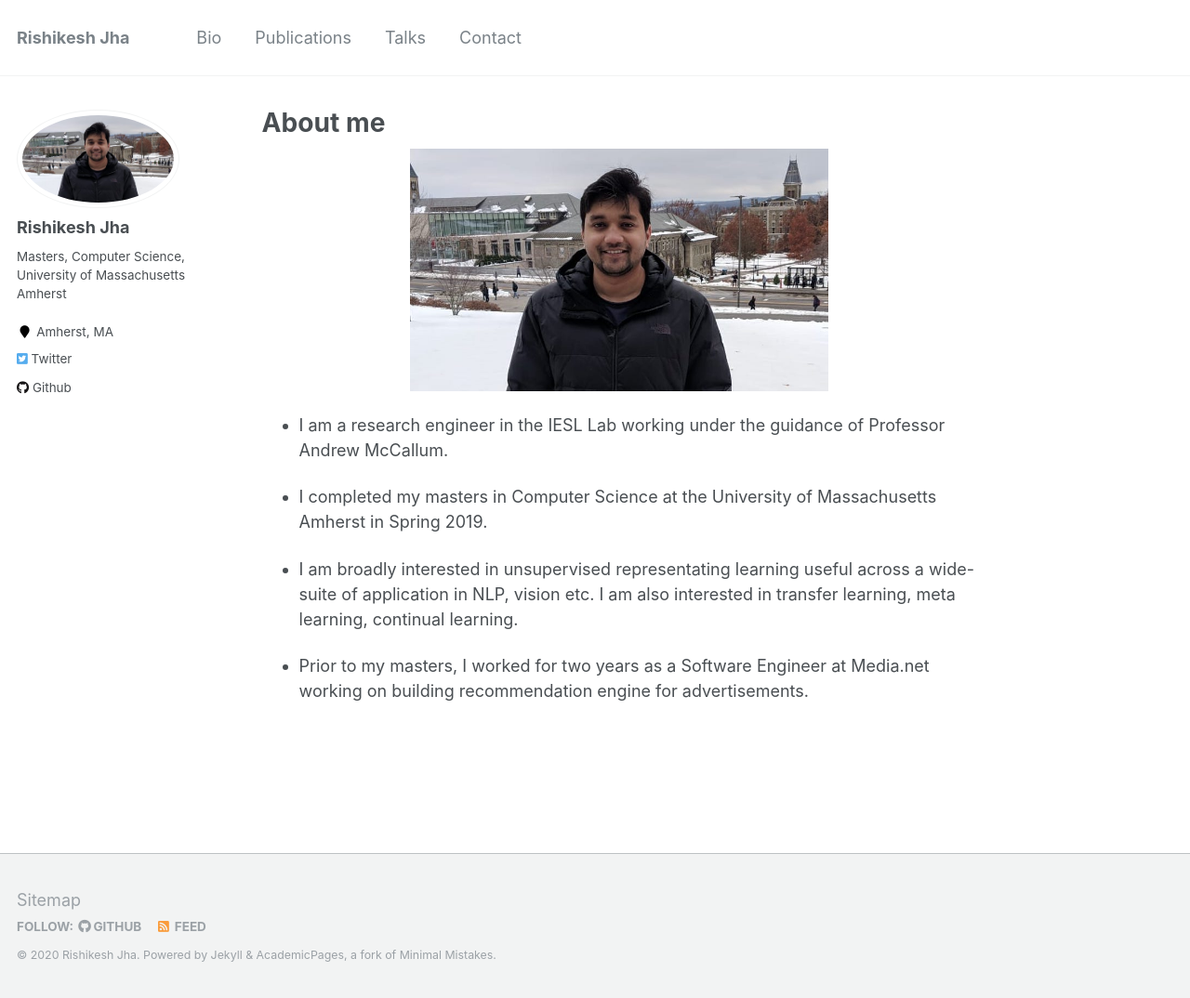
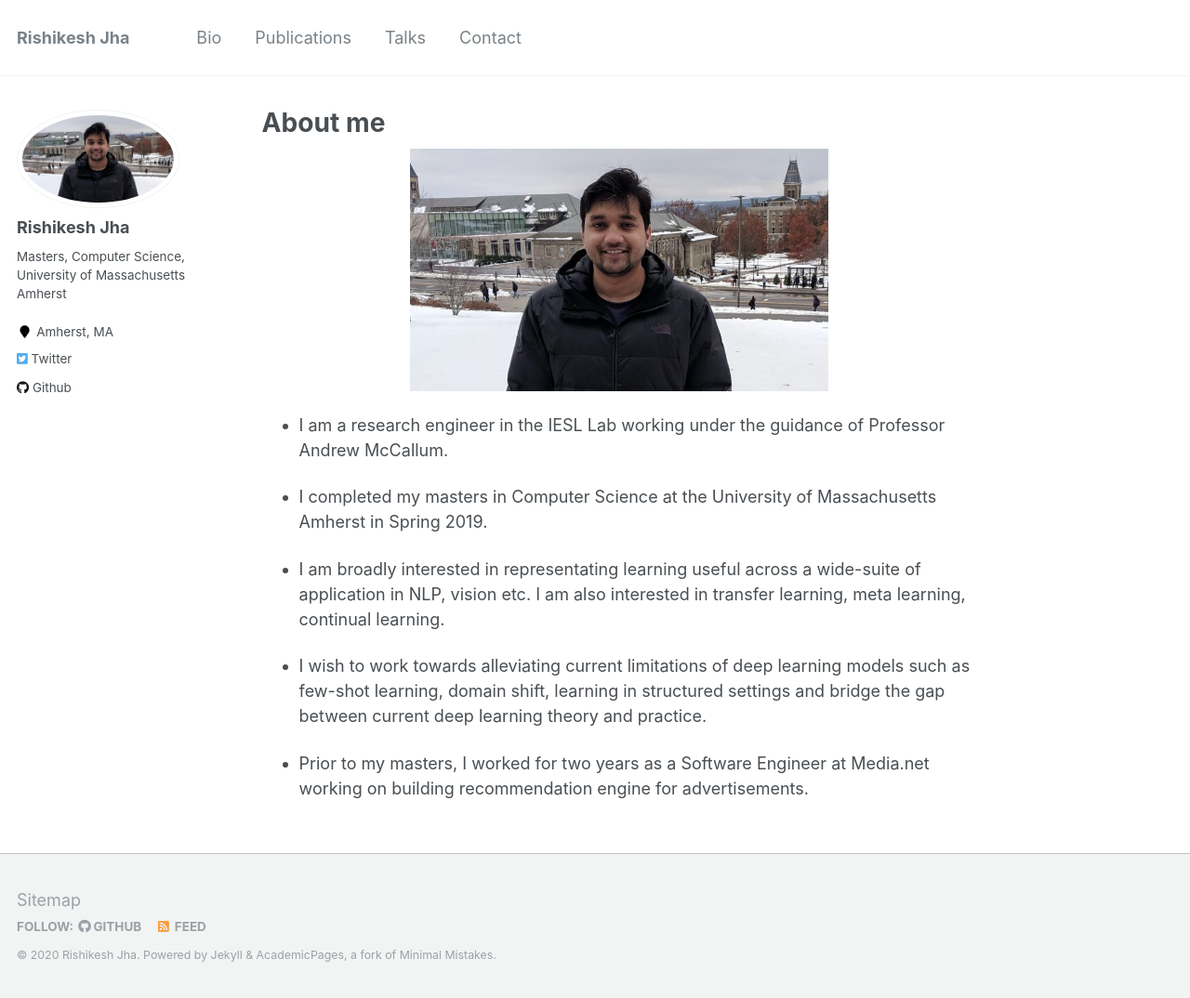
Before and after one commit to tantrik16/tantrik16.github.io, a Jekyll site: the page built from _pages/about.md, in a window 1280 px wide and 1074 px high. Shown: the whole window at 93% size. Built offline with Jekyll 4.4.1, drawn with Linux system fonts in a browser that asks for light colours.

Commit message:
about updated

```diff
--- a/_pages/about.md
+++ b/_pages/about.md
@@ -16,6 +16,8 @@ redirect_from:
 
 * I completed my masters in Computer Science at the University of Massachusetts Amherst in Spring 2019.
 
-* I am broadly interested in unsupervised representating learning useful across a wide-suite of application in NLP, vision etc. I am also interested in transfer learning, meta learning, continual learning.
+* I am broadly interested in representating learning useful across a wide-suite of application in NLP, vision etc. I am also interested in transfer learning, meta learning, continual learning.
+
+* I wish to work towards alleviating current limitations of deep learning models such as few-shot learning, domain shift, learning in structured settings and bridge the gap between current deep learning theory and practice.
 
 * Prior to my masters, I worked for two years as a Software Engineer at Media.net working on building recommendation engine for advertisements.
```
